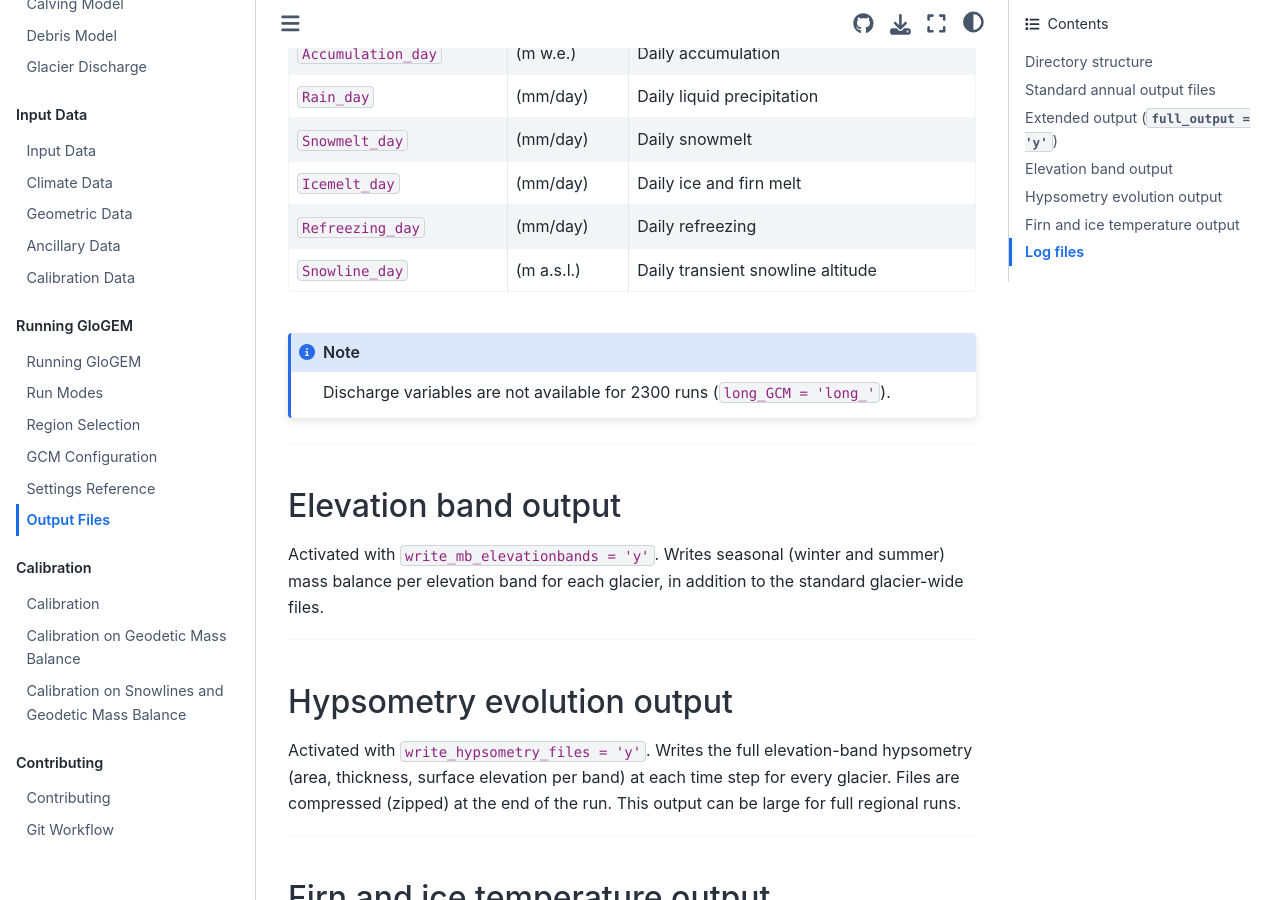
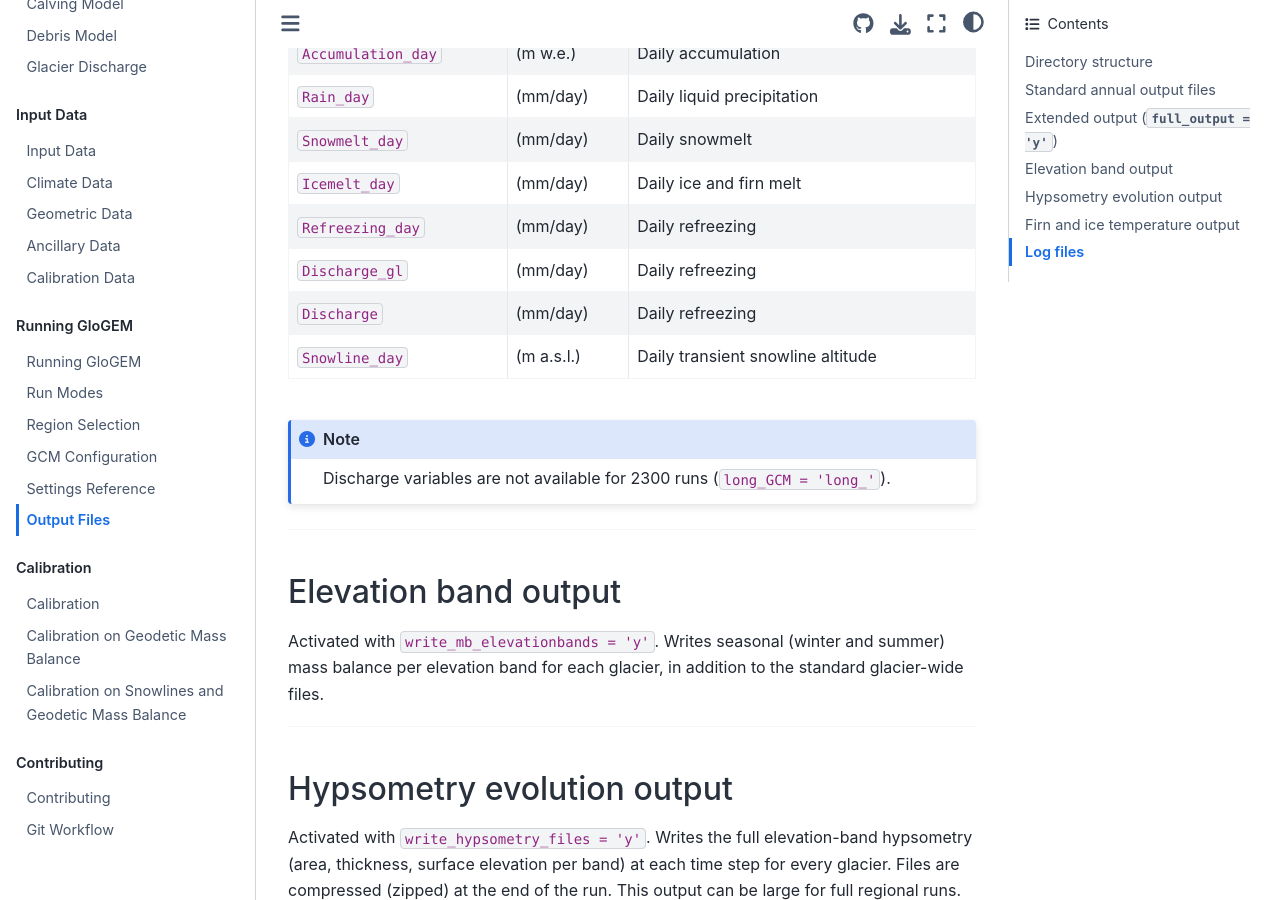
Before and after one commit to eth-vaw-glaciology/GloGEM-doc-temp, a Sphinx documentation site: the page built from docs/source/running-glogem/output-files.md, in a window 1280 px wide and 900 px high, scrolled down 2103 px. Built offline with Sphinx 7.4.7 and the Sphinx Book theme 1.1.4, drawn with Linux system fonts in a browser that asks for light colours.

Commit message:
correcting daily ouput information

````diff
--- a/docs/source/running-glogem/output-files.md
+++ b/docs/source/running-glogem/output-files.md
@@ -70,6 +70,8 @@ Setting `full_output = 'y'` adds monthly or daily resolved variables to the outp
 | `Snowmelt_day` | (mm/day) | Daily snowmelt |
 | `Icemelt_day` | (mm/day) | Daily ice and firn melt |
 | `Refreezing_day` | (mm/day) | Daily refreezing |
+| `Discharge_gl` | (mm/day) | Daily refreezing |
+| `Discharge` | (mm/day) | Daily refreezing |
 | `Snowline_day` | (m a.s.l.) | Daily transient snowline altitude |
 
 ```{note}
````
